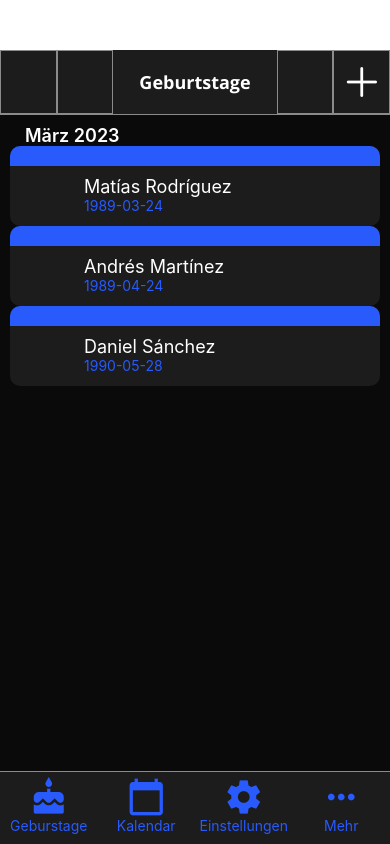
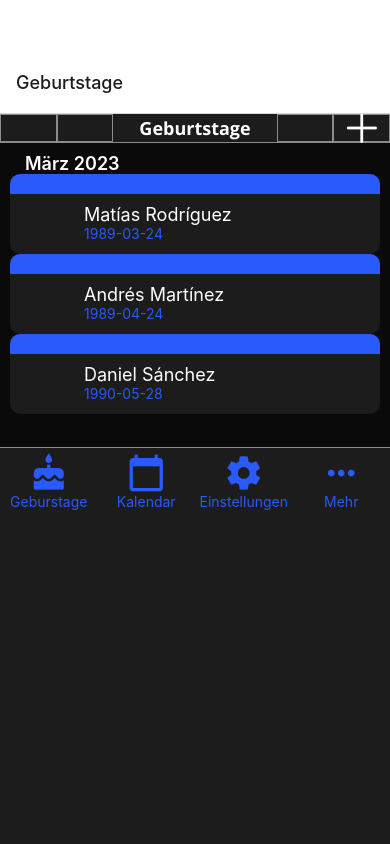
Before and after one commit to sanchezd90/birthdays, a React Native app: screen /Geburtstage in a window 390 px wide. Built offline with nearby package versions, Linux system fonts and the light colour scheme.

Commit message:
navigation use example

```diff
--- a/App.tsx
+++ b/App.tsx
@@ -4,9 +4,13 @@ import { StatusBar } from 'expo-status-bar';
 import Navbar from './components/Navbar'
 import {useFonts} from 'expo-font'
 import AppLoading from 'expo-app-loading'
-
+import { NavigationContainer } from '@react-navigation/native';
+import { createNativeStackNavigator } from '@react-navigation/native-stack'
 
 import Geburstage from './screens/geburtstage/Geburtstage';
+import { Contact } from './screens/contact/Contact';
+
+const Stack = createNativeStackNavigator()
 
 export default function App() {
 
@@ -23,7 +27,12 @@ export default function App() {
     <View style={styles.container}>
       <StatusBar style='light'/>
       <SafeAreaView style={{flex:1}}>
-        <Geburstage/>
+        <NavigationContainer>
+          <Stack.Navigator>
+            <Stack.Screen name='Geburtstage' component={Geburstage}/>
+            <Stack.Screen name='Contact' component={Contact}/>
+          </Stack.Navigator>
+        </NavigationContainer>
         <Navbar/>
       </SafeAreaView>
     </View>
--- /dev/null
+++ b/screens/contact/Contact.tsx
@@ -0,0 +1,31 @@
+import React, {useState,useEffect} from "react"
+import {View, Text} from 'react-native'
+import {contacts} from '../../contacts.json'
+
+const initialContactValues = {
+    id:'',
+    firstName:'',
+    lastName:'',
+    birthdate:''
+}
+
+export const Contact = ({route}:any) => {
+    const contactId = route.params.id
+
+    const [contact, setContact] = useState(initialContactValues)
+
+    const fillContactData = () => {
+        const currentContact = contacts.find(contact=>contact.id===contactId)
+        setContact(currentContact as any)
+    }
+
+    useEffect(() => {
+      fillContactData()
+
+    }, [])
+
+
+    return <View style={{flex:10}}>
+        <Text style={{ color: 'black', fontSize: 18 }}>{contact.firstName} {contact.lastName}</Text>
+    </View>
+}
--- a/screens/geburtstage/Geburtstage.tsx
+++ b/screens/geburtstage/Geburtstage.tsx
@@ -1,11 +1,11 @@
 import React, {useState} from "react"
-import {View, StyleSheet, Text, Button, FlatList} from 'react-native'
+import {View, StyleSheet, Text, Button, FlatList, Pressable} from 'react-native'
 import ContactCard from '../../components/ContactCard';
 import {contacts} from '../../contacts.json'
 import ActionBar from '../../components/ActionBar';
 import NewContactModal from "../../components/NewContactModal";
 
-export const Geburstage = () => {
+export const Geburstage = ({navigation}:any) => {
 
     const [showNewContactModal, setShowNewContactModal] = useState<boolean>(false)
 
@@ -16,6 +16,10 @@ export const Geburstage = () => {
 
     const handleCloseModal = () => {
         setShowNewContactModal(false)
+    }
+
+    const handleContactPress = (id:string) => {
+        navigation.navigate('Contact',{id})
     }
 
     return <View style={{flex:10}}>
@@ -31,7 +35,9 @@ export const Geburstage = () => {
                 data={contacts}
                 renderItem={(itemData)=>{
                     return (
-                    <ContactCard contact={itemData.item}/>
+                        <Pressable onPress={()=>handleContactPress(itemData.item.id)}>
+                            <ContactCard contact={itemData.item}/>
+                        </Pressable>
                     )
                 }}
                 keyExtractor={item=>{
```
Also changed, not shown: package.json (+6 -1 lines), screens/einstellungen/Einstellungen.tsx (added, +8 -0 lines), 1 other file (tests, documents, lock files or other folders).
